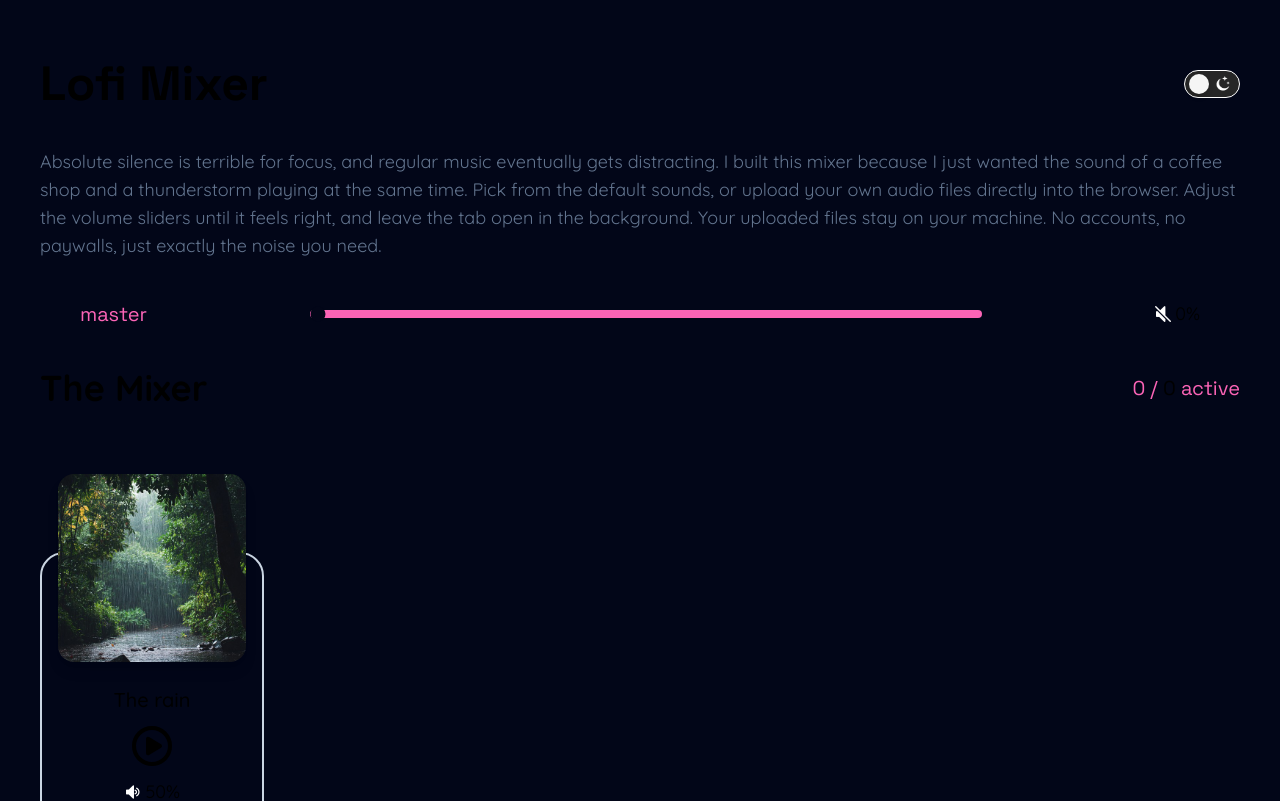
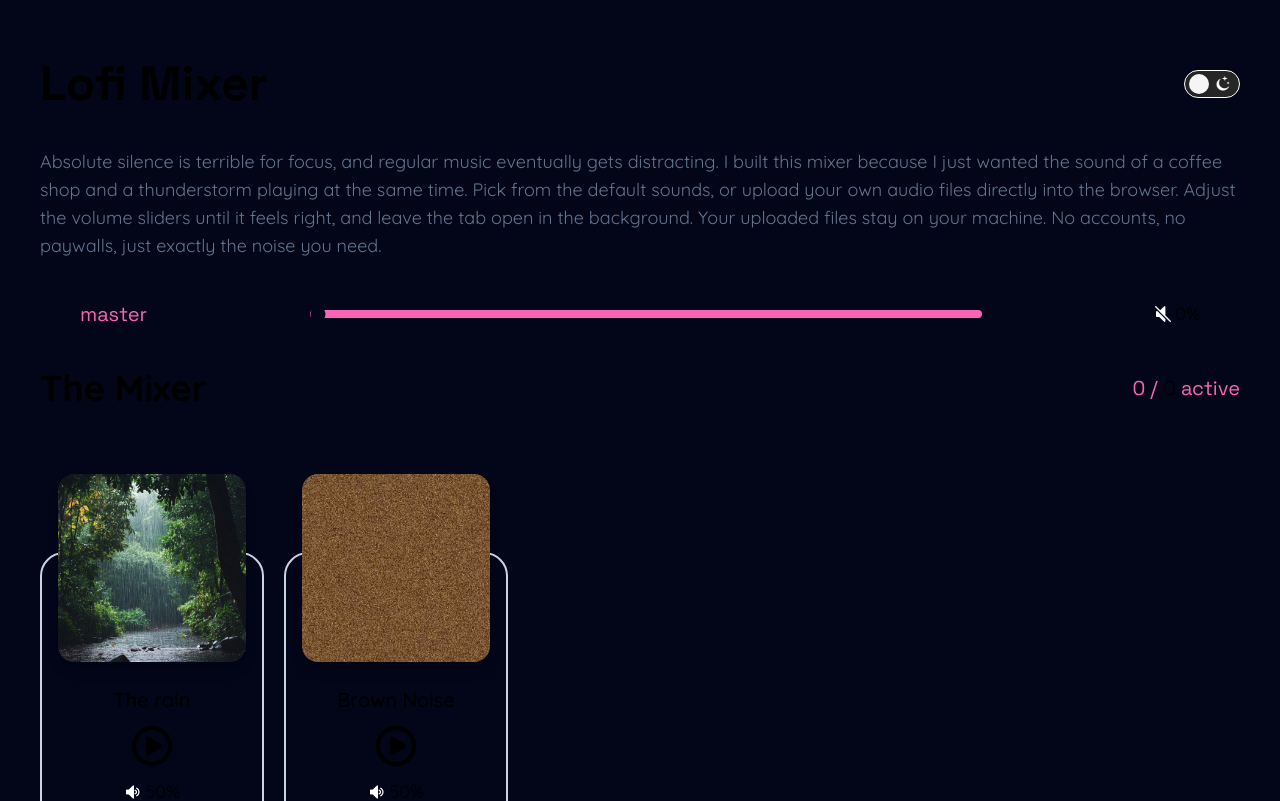
Before and after one commit to NovaNoctua/lofi-mixer, a Vue app: page / in a window 1280 px wide. Shown: the top 801 px of the page. Built offline with nearby package versions, Linux system fonts and the light colour scheme.

Commit message:
feat: added brown noises as default audio

```diff
--- a/src/App.vue
+++ b/src/App.vue
@@ -1,10 +1,16 @@
 <script setup>
 import { onMounted, ref } from 'vue'
+
+// Assets
+import rainAudio from '@/assets/audio/audio-rain.mp3'
+import rainImage from '@/assets/images/musics/image-rain.png'
+import brownImage from '@/assets/images/musics/image-brown.png'
+import brownAudio from '@/assets/audio/audio-brown.mp3'
+
+// Components
 import MobileHeader from './components/MobileHeader.vue'
 import VolumeSlider from './components/VolumeSlider.vue'
 import AppFooter from './components/AppFooter.vue'
-import rainAudio from '@/assets/audio/audio-rain.mp3'
-import rainImage from '@/assets/images/musics/image-rain.png'
 import MusicCard from './components/MusicCard.vue'
 
 const masterVolume = ref(0)
@@ -14,6 +20,13 @@ const musics = ref([
     title: 'The rain',
     image: rainImage,
     audio: new Audio(rainAudio),
+    isPlaying: false,
+    volume: 50,
+  },
+  {
+    title: 'Brown Noise',
+    image: brownImage,
+    audio: new Audio(brownAudio),
     isPlaying: false,
     volume: 50,
   },
```
Also changed, not shown: src/assets/images/musics/image-brown.png (added), 1 other file (tests, documents, lock files or other folders).
